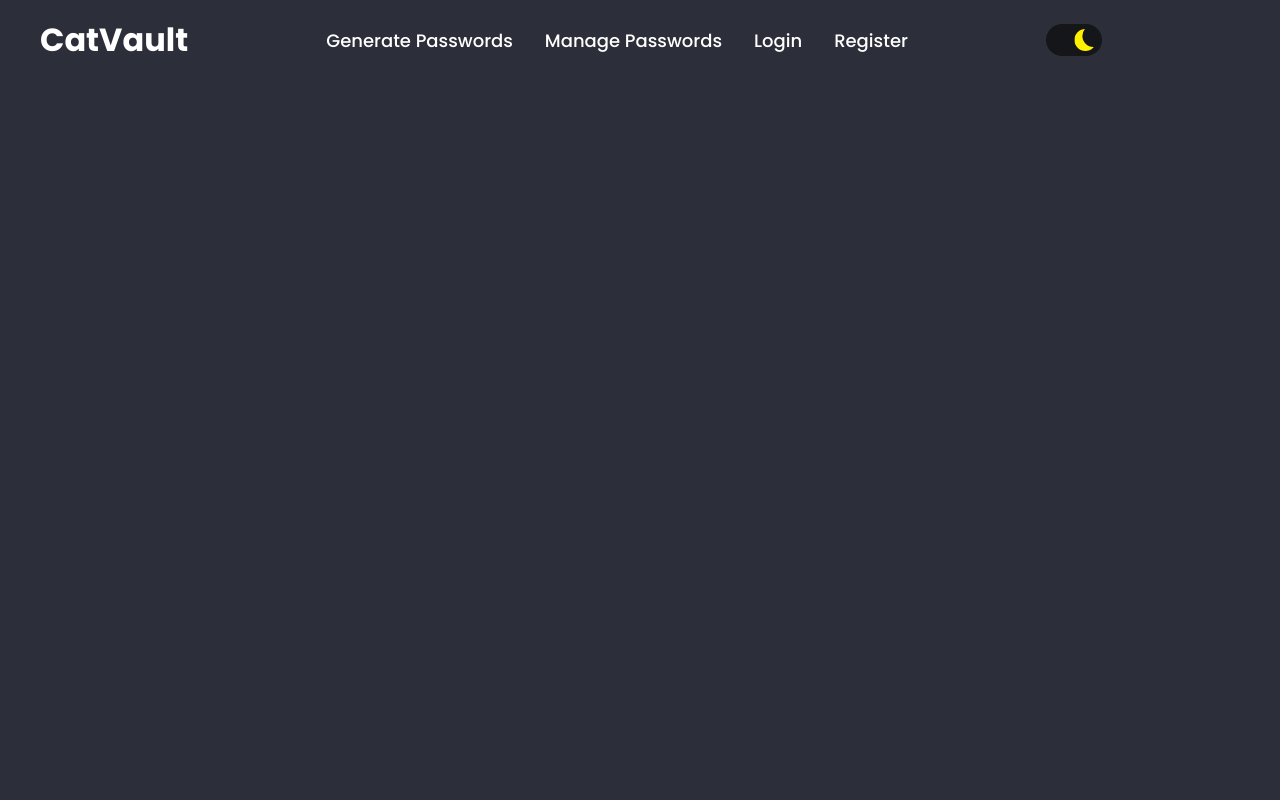
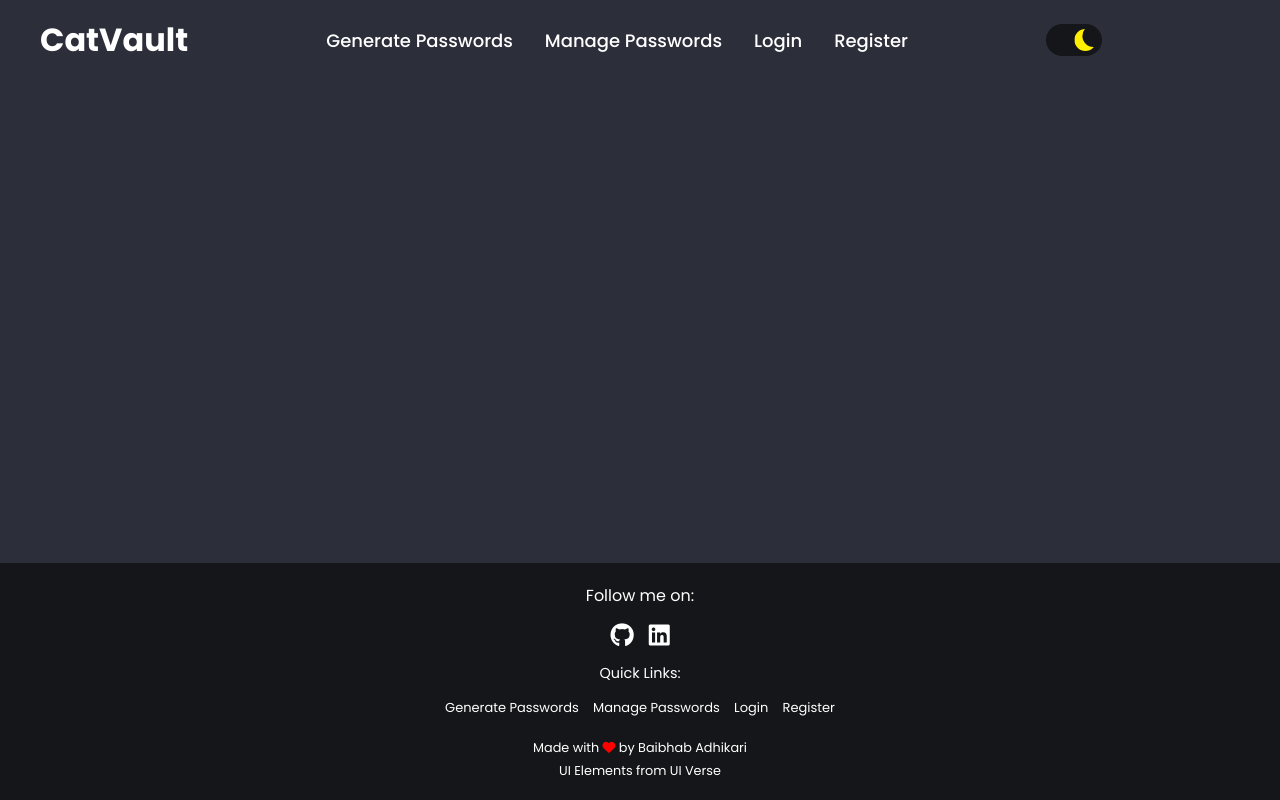
Before and after one commit to Baibhab-Adhikari/CatVault, a Flask app: template templates/layout.html in a window 1280 px wide. Run offline with Flask 3, Linux system fonts and the light colour scheme; the template is opened without the code that fills it, so the values that code supplies are empty; some libraries are stand-ins or nearby versions; some web fonts are replaced.

Commit message:
footer design completed

```diff
--- a/static/style.css
+++ b/static/style.css
@@ -19,7 +19,7 @@
   --color-dark: #f0f1fa;
   --color2-dark: #ffffff;
   --color3-dark: #141619;
-  --dark-hover: #B3B4BD;
+  --dark-hover: #b3b4bd;
 }
 
 /* body styles*/
@@ -193,3 +193,98 @@ input:checked + .slider:before {
   background-color: #141619;
   box-shadow: inset 8px -4px 0px 0px #fff000;
 }
+
+/* footer styles  - adapted from copilot*/
+
+/* Footer styles */
+.footer {
+  background-color: var(--color3-dark); /* Background color for the footer */
+  color: white; /* Text color for the footer */
+  padding: 20px;
+  text-align: center;
+  position: absolute;
+  bottom: 0;
+  width: 100%;
+}
+
+.footer .socials {
+  display: flex;
+  justify-content: center;
+  align-items: center;
+  flex-direction: column;
+  gap: 10px;
+}
+
+.footer .socials ul {
+  display: flex;
+  gap: 15px;
+  list-style: none;
+  padding: 0;
+}
+
+.footer .socials a {
+  color: white; /* Icon color */
+  font-size: 1.5rem;
+}
+
+.footer .footer-links {
+  display: flex;
+  flex-direction: column;
+  gap: 5px;
+  list-style: none;
+  padding: 0;
+}
+
+#footer-links a:hover {
+  color: var(--dark-hover);
+}
+
+#footer-links ul li a {
+  font-size: small;
+  padding-inline: 5px;
+}
+
+#creator {
+  margin-top: 20px;
+  font-size: 0.8rem;
+}
+
+#creator i {
+  color: red;
+}
+
+#quick {
+  font-size: 0.9rem;
+}
+
+#credit {
+  padding-top: 5px;
+  font-size: 0.8rem;
+}
+
+#credit a {
+  color: var(--color2-dark);
+  font-size: 0.8rem;
+}
+
+#credit a:hover {
+  color: #b3b4bd;
+}
+.socials a:hover {
+  color: rgb(0, 89, 255);
+}
+#follow {
+  font-size: 1rem;
+}
+
+html,
+body {
+  height: 100%;
+  margin: 0;
+  display: flex;
+  flex-direction: column;
+}
+
+main {
+  flex: 1;
+}
--- a/templates/layout.html
+++ b/templates/layout.html
@@ -63,9 +63,7 @@
         <div class="toggle-burger dark-mode">
           <i class="fa-solid fa-bars"></i>
         </div>
-        <div class="dropmenu">
-
-        </div>
+        <div class="dropmenu"></div>
       </div>
     </header>
 
@@ -74,8 +72,37 @@
       <!-- {% block main %} {% endblock %} -->
     </main>
 
-    <footer>
-
+    <footer class="footer">
+      <div class="socials">
+        <p id="follow">Follow me on:</p>
+        <ul>
+          <li>
+            <a href="https://github.com/Baibhab-Adhikari"
+              ><i class="fa-brands fa-github"></i
+            ></a>
+          </li>
+          <li>
+            <a href="https://www.linkedin.com/in/baibhab-adhikari-3380bb297/"
+              ><i class="fa-brands fa-linkedin"></i
+            ></a>
+          </li>
+        </ul>
+        <p id="quick">Quick Links:</p>
+        <div id="footer-links">
+          <ul>
+            <li>
+              <a href="/generate">Generate Passwords</a>
+              <a href="/manager">Manage Passwords</a>
+              <a href="/login">Login</a>
+              <a href="/register">Register</a>
+            </li>
+          </ul>
+        </div>
+      </div>
+      <p id="creator">
+        Made with <i class="fa-solid fa-heart"></i> by Baibhab Adhikari
+      </p>
+      <p id="credit">UI Elements from <a href="www.uiverse.io">UI Verse</a></p>
     </footer>
 
     <script src="/static/script.js"></script>
```
